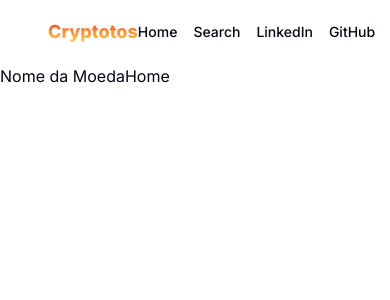
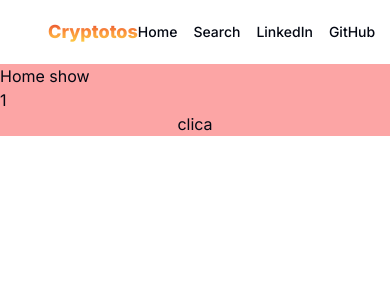
Before and after one commit to e17gomes/Cryptotos, a Next.js app: page /1 in a window 390 px wide. Shown: the top 300 px of the page. Built offline with nearby package versions, Linux system fonts and the light colour scheme.

Commit message:
Refactor: HeroSection Responsive

```diff
--- a/package.json
+++ b/package.json
@@ -22,6 +22,7 @@
     "tailwindcss-animate": "^1.0.7"
   },
   "devDependencies": {
+    "@types/next": "^9.0.0",
     "@types/node": "^20",
     "@types/react": "^18",
     "@types/react-dom": "^18",
--- a/src/app/Components/Hero.tsx
+++ b/src/app/Components/Hero.tsx
@@ -1,12 +1,14 @@
+/* eslint-disable @next/next/no-img-element */
 'use client'
 
-import { useEffect, useState } from 'react';
+import { useContext, useEffect, useState } from 'react';
 import axios from 'axios';
 import CryptoInfo from '@/app/Types/CoinType'
 import Link from 'next/link';
 
 
 export const HeroSec = () => {
+
     const token = process.env.token
     const [Coins, setCoins] = useState<CryptoInfo[]>([]);
     const [error, setError] = useState(null);
@@ -41,26 +43,25 @@ export const HeroSec = () => {
     // },[])
 
     const renderedItems =
-    Coins.map((item: any) => {
+    Coins.map((item:any) => {
         return (
-            <div className='overflow-hidden'>
-            <Link href={`./${item.id}`} key={item.id} className=' grid grid-cols-1 '>
-            <div className='font-light mb-2 p-2 border-gray-400 border-2 bg-indigo-900 rounded hover:bg-gray-200 transition duration-1000 ease-in-out flex items-center space-x-5 cursor-pointer overflow-hidden'>
-            <p className='font-bold'>{item.market_cap_rank}º</p>
-            <img src={item.image} alt={item.name} width={32} height={32} className='rounded-full'/>
-            <p>{item.name}</p>
-            <p>Current Price: {item.current_price}</p>
-            </div>
-            </Link>
+            <div className='w-5/6 text-white grid grid-cols-1  ' key={item.id}>
+                <Link href={`./${item.id}`} property={item.id} passHref className=''>
+                    <div className='relative font-light mb-2 p-2 border-gray-400 border-2 bg-gradient-to-r from-indigo-900 via-indigo-800 rounded hover:bg-gray-200 transition duration-1000 ease-in-out flex items-center space-x-5 cursor-pointer overflow-hidden'>
+                        <p className='font-bold'>{item.market_cap_rank}º</p>
+                        <img src={item.image} alt={item.name} width={32} height={32} className='rounded-full' />
+                        <p>{item.name}</p>
+                        <p className='absolute right-0 pr-2 z-50 text-shadow stroke-indigo-900'>Current Price: {item.current_price}</p>
+                    </div>
+                </Link>
             </div>
         );
     });
 
     return (
-        <section className='relative min-h-[80vh] max-h-[80vh] lg:w-[60rem] sm:w-[30rem] p-4 rounded-lg m-auto bg-indigo-950 overscrol'>
+        <section className='relative min-h-[80vh] max-h-[80vh] lg:w-[60rem] sm:w-[30rem] p-4 rounded-lg m-auto overflow-auto bg-zinc-900 flex flex-col items-center'>
             <button onClick={getData} className='font-extrabold'>CLICA AQUI PRA CHAMAR </button>
             {renderedItems}
-
         </section>
     )
 }
--- a/src/app/[id]/page.tsx
+++ b/src/app/[id]/page.tsx
@@ -1,15 +1,43 @@
+'use client'
 import Link from 'next/link'
-import React from 'react'
-interface Parametro{
-  params:{id:string}
-}
+import React, { useState } from 'react'
+import { useParams } from 'next/navigation'
+import axios from 'axios';
+
+
+
 
 const CoinPage = () => {
+  const params = useParams<{ tag: string; item:string; id:string }>()
+  const id = params.id
+  const token = process.env.token
+  const [Coin, setCoin] = useState('')
+  const [Description, SetDescription] = useState('')
+  const options = {
+    method: 'GET',
+    url: 'https://api.coingecko.com/api/v3/coins/'+id,
+    headers: {accept: 'application/json', 'x-cg-demo-api-key': token}
+  };
+
+  const getCoinData = async () => {
+    try {
+        const res = await axios.get(options.url)
+        console.log(res.data)
+        SetDescription(res.data.description.en);
+        setCoin(res.data.name)
+
+    } catch (err) {
+        console.log(err + 'aqui deu erro lembra de ler o nome do erro')
+    }
+}
   return (
-    <div>
-      Nome da Moeda
-      <Link href={'./'}>Home</Link>
-
+    <div className=' bg-red-300 flex flex-col'>
+      <h1 className='text-3xl font-bold text-transparent bg-clip-text bg-gradient-to-t from-slate-800 via-slate-500 to-slate-900'>{Coin}</h1>
+      <Link href={'./'}>Home show</Link>
+      {id}
+    <button onClick={getCoinData}> clica
+    {Description}
+    </button>
     </div>
   )
 }
--- a/src/app/globals.css
+++ b/src/app/globals.css
@@ -74,3 +74,7 @@
       @apply bg-background text-foreground;
     }
   }
+
+  .text-shadow {
+    text-shadow: 2px 2px 4px rgb(0, 0, 0);
+  }
--- a/src/app/layout.tsx
+++ b/src/app/layout.tsx
@@ -2,7 +2,6 @@ import type { Metadata } from "next";
 import { Inter } from "next/font/google";
 import "./globals.css";
 import NavBar from "./Components/NavBar";
-import BackgroundDn from "./Components/Background";
 const inter = Inter({ subsets: ["latin"] });
 
 export const metadata: Metadata = {
@@ -19,7 +18,6 @@ export default function RootLayout({
     <html lang="en">
       <body className={inter.className}>
         <NavBar/>
-        {/* <BackgroundDn/> */}
         {children}</body>
     </html>
   );
```
Also changed, not shown: src/app/Components/GraficChart.tsx (added), 1 other file (tests, documents, lock files or other folders).
